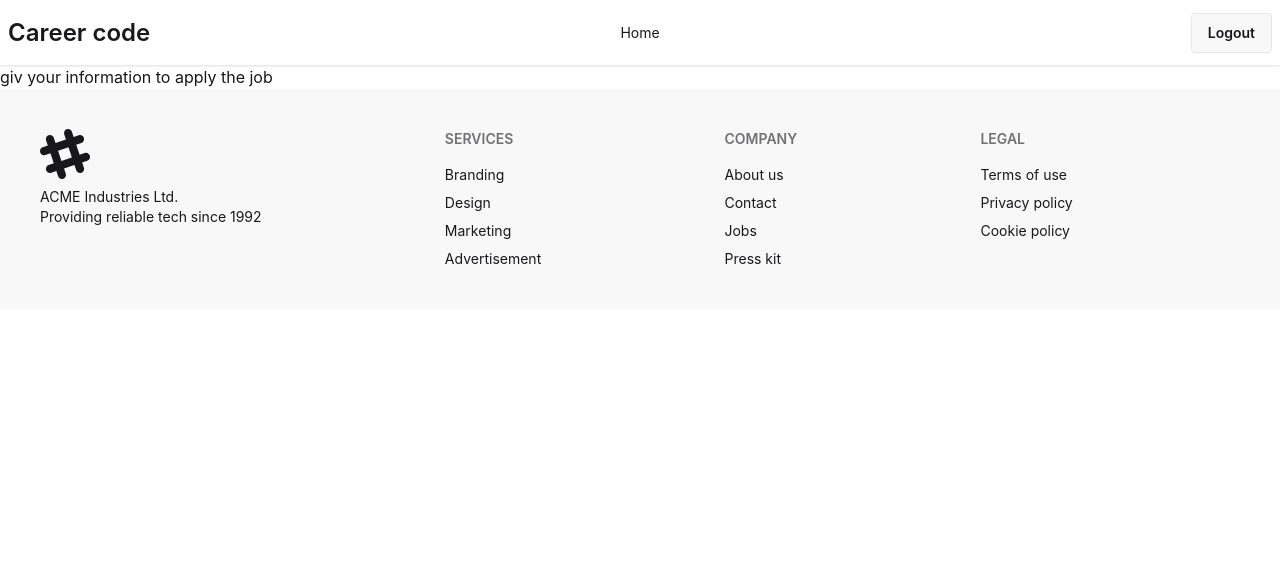
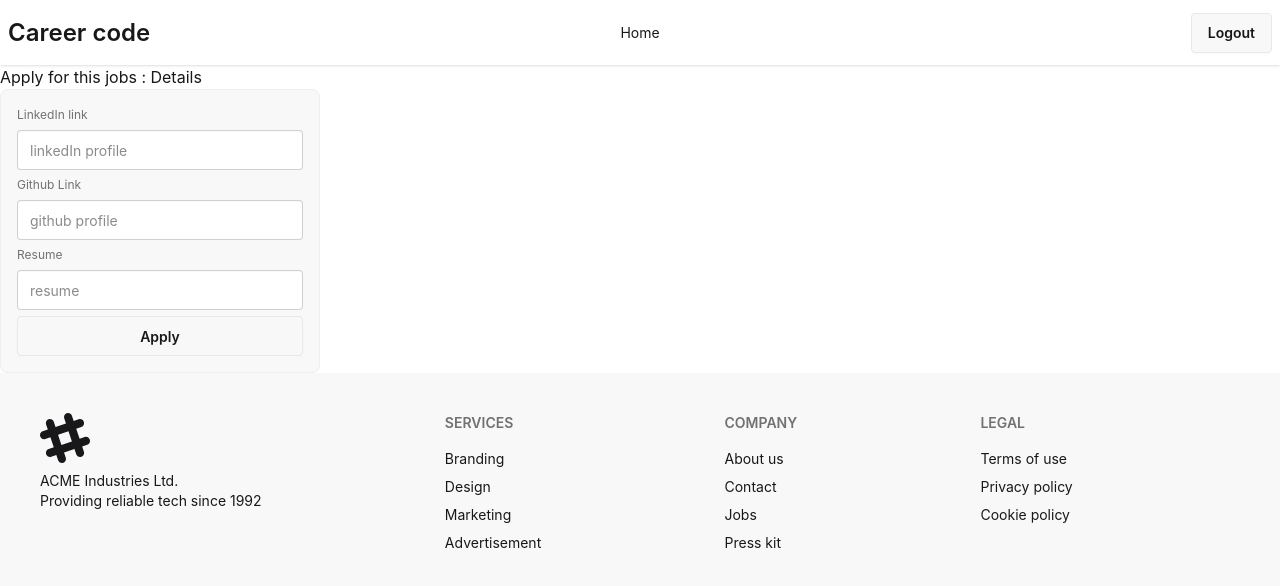
Before and after one commit to Srabonti721/New-carrer-code-client, a React (Vite) app: page /applyJob/1 in a window 1280 px wide. Shown: the top 586 px of the page. Built offline with nearby package versions, Linux system fonts and the light colour scheme; no server answers; sample sign-in values are in the browser's storage.

Commit message:
added job apply page

```diff
--- /dev/null
+++ b/src/Hooks/useAuth.jsx
@@ -0,0 +1,9 @@
+import React, { use } from 'react';
+import { AuthContext } from '../context/AuthProvider';
+
+const useAuth = () => {
+    const authInfo = use(AuthContext)
+    return authInfo
+};
+
+export default useAuth;
--- a/src/Pages/ApplyJob.jsx
+++ b/src/Pages/ApplyJob.jsx
@@ -1,9 +1,41 @@
 import React from 'react';
+import { Link, useParams } from 'react-router';
+import useAuth from '../Hooks/useAuth';
 
 const ApplyJob = () => {
+    const {id:jobId} = useParams();
+    const {users} = useAuth()
+    console.log(jobId, users);
+
+    const handleApplyJobSubmit = e =>{
+        e.preventDefault();
+        const form  = e.target;
+        const linkedIn = form.linkedIn.value;
+        const github = form.github.value;
+        const resume = form.resume.value;
+        console.log(linkedIn, github, resume);
+
+
+    }
+
     return (
         <div>
-            <h2>giv your information to apply the job</h2>
+            <h2>Apply for this jobs : <Link to={`/jobs/${jobId}`}>Details</Link></h2>
+            <form onSubmit={handleApplyJobSubmit}>
+                <fieldset className="fieldset bg-base-200 border-base-300 rounded-box w-xs border p-4">
+
+  <label className="label">LinkedIn link</label>
+  <input name='linkedIn' type="url" className="input" placeholder="linkedIn profile " />
+
+  <label className="label">Github Link</label>
+  <input name='github' type="url" className="input" placeholder="github profile" />
+
+  <label className="label">Resume</label>
+  <input name='resume' type="url" className="input" placeholder="resume" />
+<input type="submit" className='btn' value="Apply" />
+</fieldset>
+
+            </form>
         </div>
     );
 };
```
